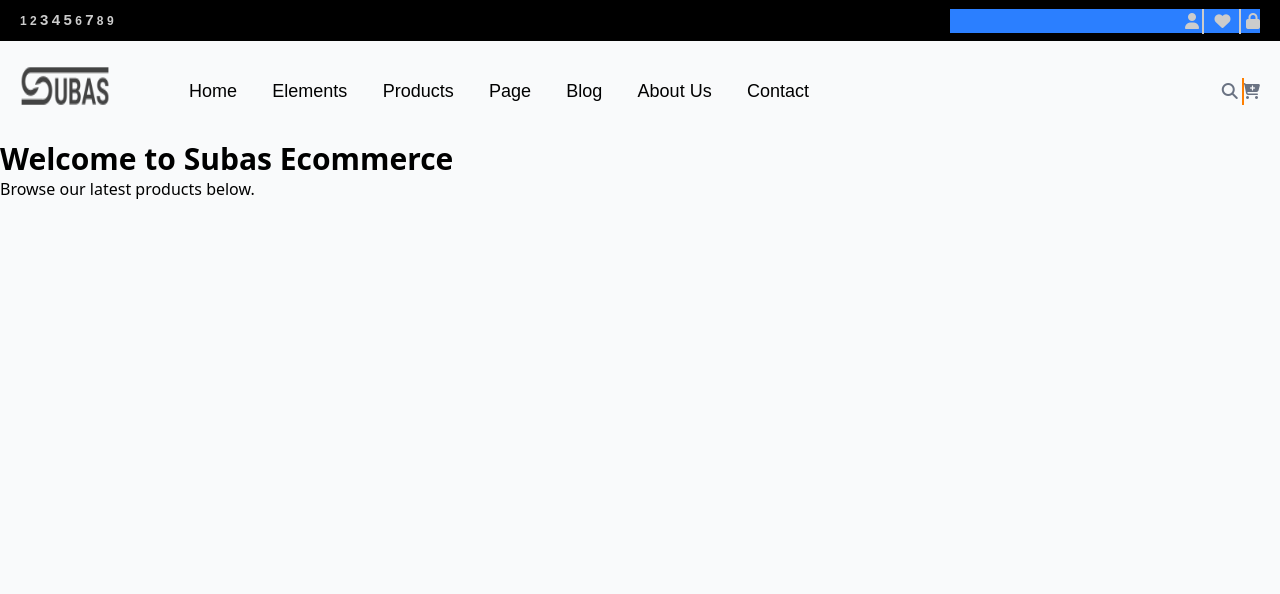
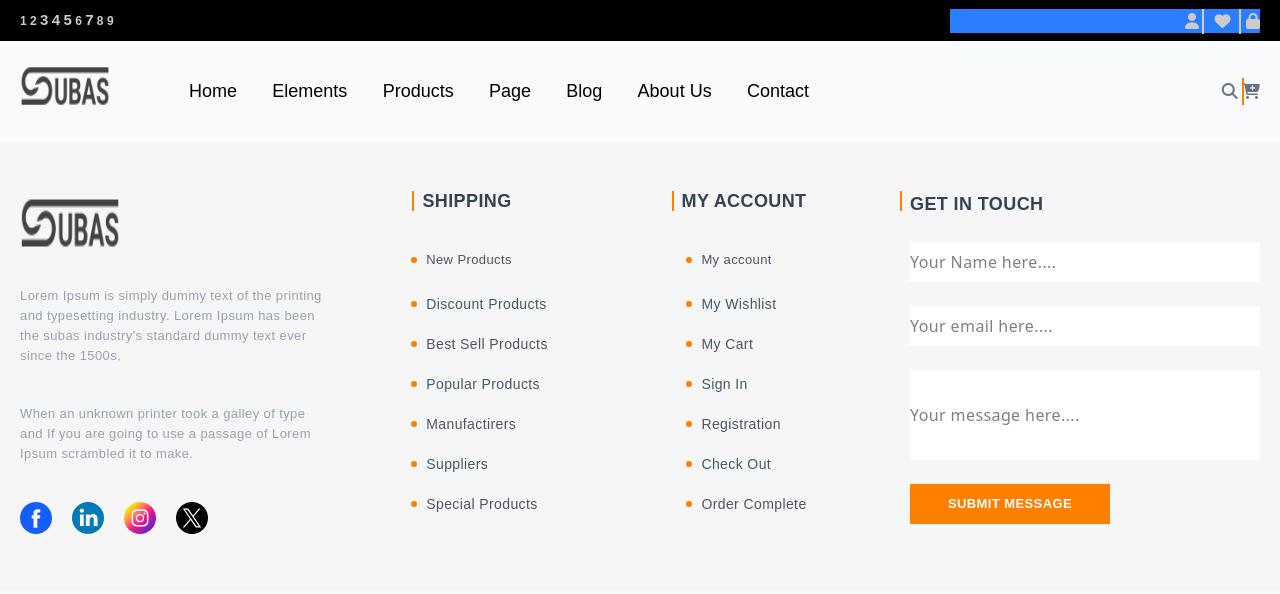
Before and after one commit to aylinazlina/subas_Frontend, a website built with Vite: page index.html in a window 1280 px wide. Built offline with nearby package versions, Linux system fonts and the light colour scheme.

Commit message:
footer done alhamdulliah

```diff
--- a/index.html
+++ b/index.html
@@ -12,13 +12,14 @@
   <div id="header"></div>
   <div id="navbar"></div>
 
+
   <!-- page content -->
-  <main class="p-6">
+  <!-- <main class="p-6">
     <h2 class="text-3xl font-bold">Welcome to Subas Ecommerce</h2>
     <p class="mt-2">Browse our latest products below.</p>
-  </main>
+  </main> -->
 
-  <div id="footer"></div>
+ <div id="footer"></div>
 
   <!-- Load global JS -->
   <script type="module" src="/src/main.js"></script>
--- /dev/null
+++ b/src/commoncomponents/footer.js
@@ -0,0 +1,112 @@
+import logo from "../assets/images/logo.png";
+
+export function loadFooter() {
+  return `
+
+    <div>
+    <footer class="px-8 pt-12 pb-8 tracking-wide">
+      <div class="container max-w-screen-xl mx-auto h-[450px] bg-footer_bg flex justify-between items-center">
+        <div class="WrapperFull flex justify-between  gap-8 ">
+          <div class="sm:col-span-2 max-w-sm   flex flex-col justify-around gap-6">
+            <img src="${logo}" alt="logo" class ="footerImage w-[100px] h-[50px]" />
+            <p class="font-railway font-normal text-[13px] leading-[20px] text-gray-400 mt-5 w-[310px]">Lorem Ipsum is simply dummy text of the printing and typesetting industry. Lorem Ipsum has been the subas industry's standard dummy text ever since the 1500s,</p>
+            <p class="font-railway font-normal text-[13px] leading-[20px] text-gray-400 w-[310px]">When an unknown printer took a galley of type and If you are going to use a passage of Lorem Ipsum scrambled it to make.</pcl>
+
+            <ul class="mt-6 flex gap-5">
+            <li>
+              <a href='javascript:void(0)'>
+                <svg xmlns="http://www.w3.org/2000/svg" class="fill-blue-600 w-8 h-8" viewBox="0 0 49.652 49.652">
+                  <path d="M24.826 0C11.137 0 0 11.137 0 24.826c0 13.688 11.137 24.826 24.826 24.826 13.688 0 24.826-11.138 24.826-24.826C49.652 11.137 38.516 0 24.826 0zM31 25.7h-4.039v14.396h-5.985V25.7h-2.845v-5.088h2.845v-3.291c0-2.357 1.12-6.04 6.04-6.04l4.435.017v4.939h-3.219c-.524 0-1.269.262-1.269 1.386v2.99h4.56z" data-original="#000000" />
+                </svg>
+              </a>
+            </li>
+            <li>
+              <a href='javascript:void(0)'>
+                <svg xmlns="http://www.w3.org/2000/svg" class="w-8 h-8" viewBox="0 0 112.196 112.196">
+                  <circle cx="56.098" cy="56.097" r="56.098" fill="#007ab9" data-original="#007ab9" />
+                  <path fill="#fff" d="M89.616 60.611v23.128H76.207V62.161c0-5.418-1.936-9.118-6.791-9.118-3.705 0-5.906 2.491-6.878 4.903-.353.862-.444 2.059-.444 3.268v22.524h-13.41s.18-36.546 0-40.329h13.411v5.715c-.027.045-.065.089-.089.132h.089v-.132c1.782-2.742 4.96-6.662 12.085-6.662 8.822 0 15.436 5.764 15.436 18.149zm-54.96-36.642c-4.587 0-7.588 3.011-7.588 6.967 0 3.872 2.914 6.97 7.412 6.97h.087c4.677 0 7.585-3.098 7.585-6.97-.089-3.956-2.908-6.967-7.496-6.967zm-6.791 59.77H41.27v-40.33H27.865v40.33z" data-original="#f1f2f2" />
+                </svg>
+              </a>
+            </li>
+            <li>
+              <a href='javascript:void(0)'>
+                <svg xmlns="http://www.w3.org/2000/svg" class="w-8 h-8" viewBox="0 0 152 152">
+                  <linearGradient id="a" x1="22.26" x2="129.74" y1="22.26" y2="129.74" gradientUnits="userSpaceOnUse">
+                    <stop offset="0" stop-color="#fae100" />
+                    <stop offset=".15" stop-color="#fcb720" />
+                    <stop offset=".3" stop-color="#ff7950" />
+                    <stop offset=".5" stop-color="#ff1c74" />
+                    <stop offset="1" stop-color="#6c1cd1" />
+                  </linearGradient>
+                  <g data-name="Layer 2">
+                    <g data-name="03.Instagram">
+                      <rect width="152" height="152" fill="url(#a)" data-original="url(#a)" rx="76" />
+                      <g fill="#fff">
+                        <path fill="#ffffff10" d="M133.2 26c-11.08 20.34-26.75 41.32-46.33 60.9S46.31 122.12 26 133.2q-1.91-1.66-3.71-3.46A76 76 0 1 1 129.74 22.26q1.8 1.8 3.46 3.74z" data-original="#ffffff10" />
+                        <path d="M94 36H58a22 22 0 0 0-22 22v36a22 22 0 0 0 22 22h36a22 22 0 0 0 22-22V58a22 22 0 0 0-22-22zm15 54.84A18.16 18.16 0 0 1 90.84 109H61.16A18.16 18.16 0 0 1 43 90.84V61.16A18.16 18.16 0 0 1 61.16 43h29.68A18.16 18.16 0 0 1 109 61.16z" data-original="#ffffff" />
+                        <path d="m90.59 61.56-.19-.19-.16-.16A20.16 20.16 0 0 0 76 55.33 20.52 20.52 0 0 0 55.62 76a20.75 20.75 0 0 0 6 14.61 20.19 20.19 0 0 0 14.42 6 20.73 20.73 0 0 0 14.55-35.05zM76 89.56A13.56 13.56 0 1 1 89.37 76 13.46 13.46 0 0 1 76 89.56zm26.43-35.18a4.88 4.88 0 0 1-4.85 4.92 4.81 4.81 0 0 1-3.42-1.43 4.93 4.93 0 0 1 3.43-8.39 4.82 4.82 0 0 1 3.09 1.12l.1.1a3.05 3.05 0 0 1 .44.44l.11.12a4.92 4.92 0 0 1 1.1 3.12z" data-original="#ffffff" />
+                      </g>
+                    </g>
+                  </g>
+                </svg>
+              </a>
+            </li>
+            <li>
+              <a href='javascript:void(0)'>
+                <svg xmlns="http://www.w3.org/2000/svg" class="w-8 h-8" viewBox="0 0 1227 1227">
+                  <path d="M613.5 0C274.685 0 0 274.685 0 613.5S274.685 1227 613.5 1227 1227 952.315 1227 613.5 952.315 0 613.5 0z" data-original="#000000" />
+                  <path fill="#fff" d="m680.617 557.98 262.632-305.288h-62.235L652.97 517.77 470.833 252.692H260.759l275.427 400.844-275.427 320.142h62.239l240.82-279.931 192.35 279.931h210.074L680.601 557.98zM345.423 299.545h95.595l440.024 629.411h-95.595z" data-original="#ffffff" />
+                </svg>
+              </a>
+            </li>
+          </ul>
+          </div>
+
+          <div class="flex flex-col gap-8 items-center  w-[250px]">
+            <h4 class="left-[-20px] mb-6  text-[18px] font-bold leading-[21.6px] text-gray-700 font-railway bar cursor-pointer">SHIPPING</h4>
+            <ul class="flex flex-col gap-4">
+              <li><a href="javascript:void(0)" class="font-railway font-medium text-[13px] leading-[30px] text-gray-600 cursor-pointer hover:text-hovar_color mt-4 circle">New Products</a></li>
+              <li><a href="javascript:void(0)" class="text-gray-600 font-railway hover:text-hovar_color circle  text-sm">Discount Products</a>
+              </li>
+              <li><a href="javascript:void(0)" class="text-gray-600 font-railway hover:text-hovar_color circle  cursor-pointer text-sm">Best Sell Products</a></li>
+              <li><a href="javascript:void(0)" class="text-gray-600 font-railway hover:text-hovar_color circle cursor-pointer text-sm">Popular Products</a></li>
+              <li><a href="javascript:void(0)" class="text-gray-600 font-railway hover:text-hovar_color circle  cursor-pointer text-sm">Manufactirers</a></li>
+              <li><a href="javascript:void(0)" class="text-gray-600 font-railway hover:text-hovar_color circle cursor-pointer text-sm">Suppliers</a></li>
+              <li><a href="javascript:void(0)" class="text-gray-600 font-railway hover:text-hovar_color circle cursor-pointer text-sm">Special Products</a></li>
+            </ul>
+          </div>
+
+          <div class="flex flex-col  items-center gap-8  w-[220px] h-[350px] ">
+            <h4 class="left-[-10px] mb-6  text-[18px] font-bold leading-[21.6px] text-gray-700 font-railway bar cursor-pointer capitalize">MY ACCOUNT</h4>
+            <ul class="flex flex-col gap-4">
+              <li><a href="javascript:void(0)" class="font-railway font-medium text-[13px] leading-[30px] text-gray-600 cursor-pointer hover:text-hovar_color mt-4 circle">My account</a></li>
+              <li><a href="javascript:void(0)" class="text-gray-600 font-railway hover:text-hovar_color circle  text-sm">My Wishlist</a>
+              </li>
+              <li><a href="javascript:void(0)" class="text-gray-600 font-railway hover:text-hovar_color circle  cursor-pointer text-sm">My Cart</a></li>
+              <li><a href="javascript:void(0)" class="text-gray-600 font-railway hover:text-hovar_color circle cursor-pointer text-sm">Sign In</a></li>
+              <li><a href="javascript:void(0)" class="text-gray-600 font-railway hover:text-hovar_color circle  cursor-pointer text-sm">Registration</a></li>
+              <li><a href="javascript:void(0)" class="text-gray-600 font-railway hover:text-hovar_color circle cursor-pointer text-sm">Check Out</a></li>
+              <li><a href="javascript:void(0)" class="text-gray-600 font-railway hover:text-hovar_color circle cursor-pointer text-sm">Order Complete</a></li>
+            </ul>
+          </div>
+
+
+        </div>
+
+        <div class="  flex flex-col gap-6 p-6 w-[350px] h-[350px]">
+            <h4 class="  mb-6 text-gray-700 bar text-[18px] font-railway font-bold">GET IN TOUCH</h4>
+            <input type ="text" placeholder ="Your Name here...." class="h-[40px] mt-4 bg-white"/>
+
+            <input type ="email" placeholder ="Your email here...."  class=" h-[40px] bg-white"/>
+            <input type ="text" placeholder ="Your message here...."  class=" h-[90px] bg-white"/>
+
+
+            <button class="w-[200px] h-[40px] font-railway text-white bg-hovar_color  text-[13px] font-extrabold leading-[24px]  button">SUBMIT MESSAGE</button>
+          </div>
+      </div>
+    </footer>
+    </div>
+
+
+    `;
+}
--- a/src/main.js
+++ b/src/main.js
@@ -1,8 +1,7 @@
 import './style.css'
 import { loadHeader } from './commoncomponents/header.js'
 import { loadNavbar } from './commoncomponents/navbar.js'
-
-// import { loadFooter } from './components/footer.js'
+import { loadFooter } from './commoncomponents/footer.js'
 
 // Insert header
 document.getElementById('header').innerHTML = loadHeader()
@@ -13,4 +12,4 @@ document.getElementById('header').innerHTML = loadHeader()
 document.getElementById("navbar").innerHTML=loadNavbar()
 
 // Insert footer
-// document.getElementById('footer').innerHTML = loadFooter()
+document.getElementById("footer").innerHTML=loadFooter()
--- a/src/style.css
+++ b/src/style.css
@@ -13,6 +13,7 @@
 @theme{
    --color-gray_color:rgb(204, 204, 204);
    --color-hovar_color:#ff7f00;
+  --color-footer_bg:#f6f6f6;
 
 
 
@@ -135,4 +136,72 @@ a{
  }
 
 
+
+
  /* ========== navbar ====== */
+
+
+
+
+ /* ======== footer ======== */
+
+
+.bar{
+   position:relative;
+}
+.bar::before{
+   position:absolute;
+   content:"";
+   width:2px;
+   height:20px;
+   background-color:var(--color-hovar_color);
+   left:-10px;
+
+}
+
+.circle{
+  position:relative;
+}
+
+.circle::before{
+  position:absolute;
+  content:"";
+  width:6px;
+  height:6px;
+  border-radius:50%;
+  background-color:var(--color-hovar_color);
+  left:-15px;
+  top: 5px;
+
+}
+
+
+/* button */
+
+
+.button{
+  position:relative;
+  cursor:pointer;
+}
+.button::after{
+  position:absolute;
+  content:"";
+  width:0%;
+  background-color:rgba(0, 0, 0, 0.836);
+  height:2px;
+  bottom:0;
+  left:0;
+  opacity:0;
+  transition:all .3s ease-in-out;
+}
+
+
+.button:hover::after{
+
+  opacity:1;
+  width:100%;
+}
+/* button */
+
+
+ /* ======== footer ======== */
```
Also changed, not shown: 1 other file.
